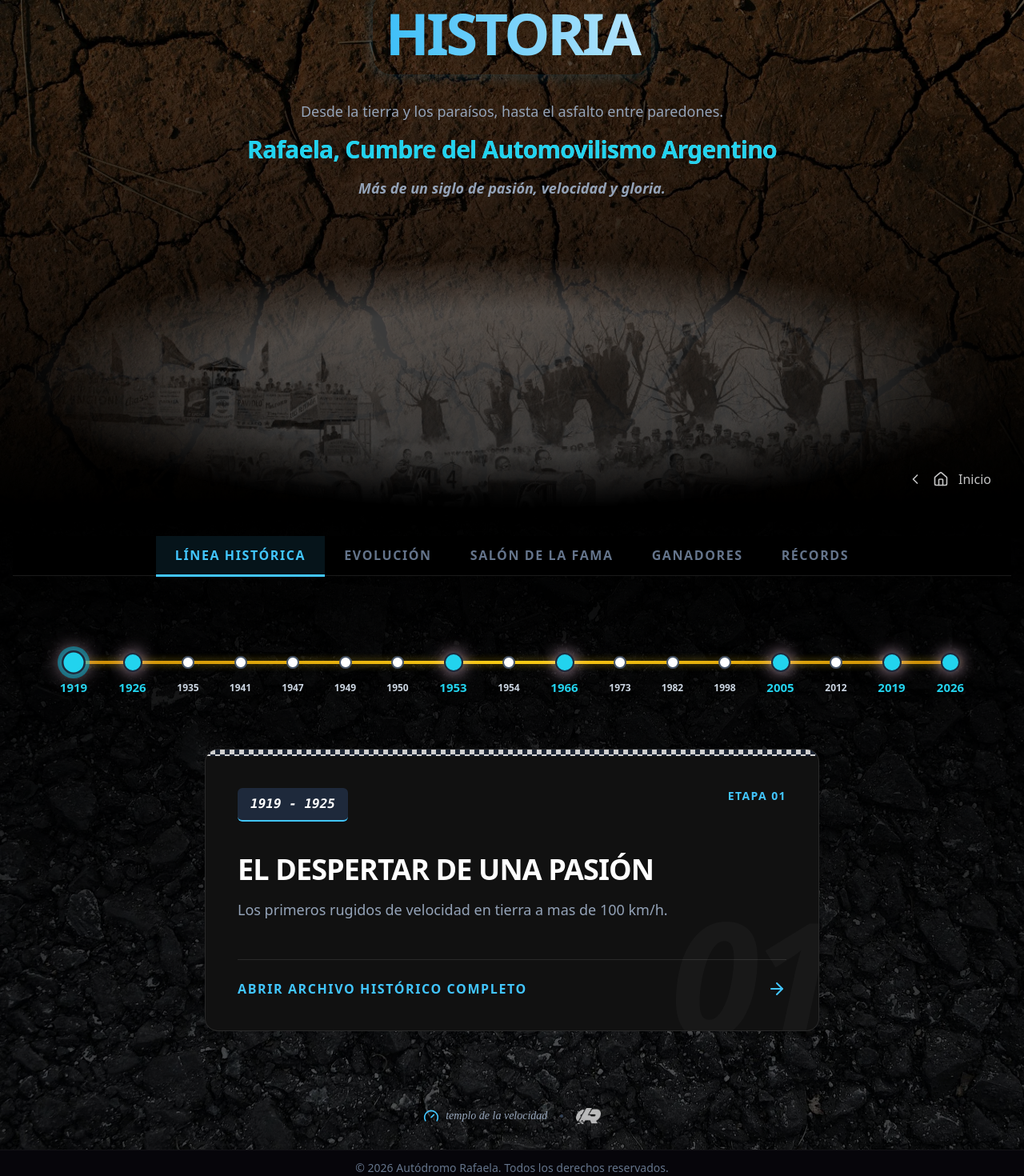
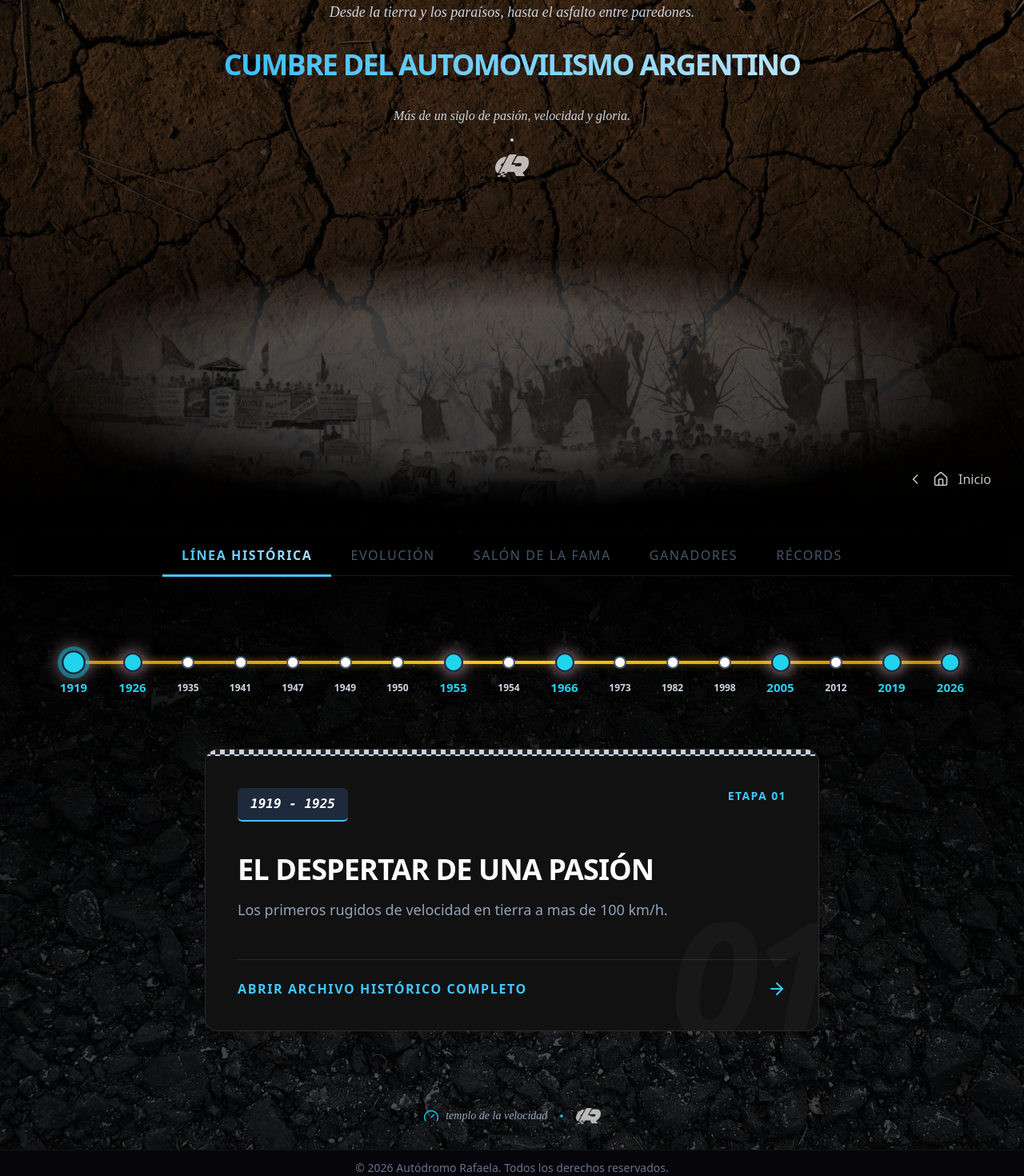
Before and after one commit to mardigitals/front-ovalo-fans, a React (Vite) app: page /historia/linea-historica in a window 1280 px wide. Shown: the part 160-1630 px from the top of the page at 80% size. Built offline with nearby package versions, Linux system fonts and the light colour scheme; a web font is replaced by a local one.

Commit message:
feat:cambios en ui

```diff
--- a/src/components/layout/HistoriaLayout.tsx
+++ b/src/components/layout/HistoriaLayout.tsx
@@ -3,6 +3,9 @@ import { NavLink, Outlet } from 'react-router-dom';
 import heroImage2 from '@/assets/images/hero-image-2.jpg';
 import ButtonHome from '@/components/ui/ButtonHome';
 import Footer from '@/components/ui/Footer';
+import LogoAutodromo from '@/assets/icons/logo-autodromo-horizontal-color.png';
+import logo from '@/assets/icons/logo-autodromo-negro.png';
+import logoDark from '@/assets/icons/logo-autodromo-blanco.png';
 
 const HistoriaLayout = () => {
   const [mostrarLogo, setMostrarLogo] = useState(true);
@@ -13,10 +16,10 @@ const HistoriaLayout = () => {
   }, []);
 
   const navClass = ({ isActive }: { isActive: boolean }) =>
-    `px-4 md:px-6 py-3 text-sm md:text-base font-black uppercase tracking-widest transition-all border-b-[3px] whitespace-nowrap ${
+    `px-4 md:px-6 py-3 text-sm md:text-base uppercase tracking-widest transition-all border-b-[3px] whitespace-nowrap ${
       isActive
-        ? 'border-institucional-celeste text-institucional-celeste bg-institucional-celeste/10' // Estilo activo (Celeste)
-        : 'border-transparent text-slate-500 hover:text-slate-800 dark:hover:text-white hover:border-slate-400' // Inactivo
+        ? 'border-institucional-celeste title-fan bg-institucional-celeste/10' // Estilo activo (Celeste)
+        : 'border-transparent text-slate-400 hover:text-slate-800 text-slate-600 dark:hover:text-white hover:border-slate-400' // Inactivo
     }`;
 
   return (
@@ -34,17 +37,19 @@ const HistoriaLayout = () => {
         <div className="relative flex flex-col items-center justify-center w-full min-h-[350px] max-w-4xl mx-auto">
             <div className={`absolute inset-0 flex items-center justify-center transition-all duration-1000 ease-in-out ${mostrarLogo ? 'opacity-100 blur-none scale-100 z-20' : 'opacity-0 blur-xl scale-110 -z-10'}`}>
                 <div className="inline-flex justify-center p-5 bg-white dark:bg-institucional-celeste/10 border border-slate-200 dark:border-institucional-celeste/30 rounded-3xl shadow-md dark:shadow-[0_0_20px_rgba(14,165,233,0.2)] mb-2 transition-all duration-300 hover:scale-105">
-                    <img src="src/assets/icons/logo-autodromo-horizontal-color.png" alt="Logo Autódromo Rafaela" className="justify-center h-auto max-w-full" />
+                    <img src={LogoAutodromo} alt="Logo Autódromo Rafaela" className="justify-center h-auto max-w-full" />
                 </div>
             </div>
 
             <div className={`absolute inset-0 flex flex-col items-center justify-center text-center space-y-4 transition-all duration-1000 ease-in-out delay-[400ms] ${!mostrarLogo ? 'opacity-100 z-20 translate-y-0' : 'opacity-0 -z-10 translate-y-4'}`}>
-                <h1 className="title-fan text-5xl md:text-7xl inline-flex px-4 py-4 shadow-[0_0_20px_rgba(14,165,233,0.2)] m-4 rounded-3xl border-slate-200 bg-white/5 backdrop-blur-sm">
-                    Historia
-                </h1>
-                <p className="text-fan text-sm md:text-lg">Desde la tierra y los paraísos, hasta el asfalto entre paredones.</p>
-                <h2 className="subtitle-fan text-2xl md:text-3xl text-cyan-600 dark:text-cyan-400">Rafaela, Cumbre del Automovilismo Argentino</h2>
-                <p className="text-fan mb-6"><em className="font-bold">Más de un siglo de pasión, velocidad y gloria.</em></p>
+                <p className="font-medium italic font-firma text-sm md:text-lg">Desde la tierra y los paraísos, hasta el asfalto entre paredones.</p>
+                <h2 className="title-fan text-lg md:p-4 md:text-4xl uppercase p-1">Cumbre del Automovilismo Argentino</h2>
+                <p className="font-medium italic font-firma mb-3">Más de un siglo de pasión, velocidad y gloria.</p>
+                <div className="md:block w-1 h-1 bg-slate-700 dark:bg-slate-300 rounded-full" />
+                    <div className="flex items-center gap-2">
+                    <img src={logo} alt="Logo Autódromo" className="h-7 w-auto dark:hidden opacity-70" />
+                    <img src={logoDark} alt="Logo Autódromo" className="h-7 w-auto hidden dark:block opacity-70" />
+                </div>
             </div>
         </div>
 
--- a/src/components/ui/Footer.tsx
+++ b/src/components/ui/Footer.tsx
@@ -7,11 +7,11 @@ const Footer = () => {
 
         <footer className="relative z-10 flex flex-col md:flex-row items-center justify-center gap-4 text-slate-500 dark:text-slate-400 font-medium italic pb-8 pt-4 text-sm font-firma w-full">
             <div className="flex items-center gap-2">
-                <Gauge size={20} className="text-institucional-celeste" /> templo de la velocidad
+                <Gauge size={20} className="text-cyan-400 dark:text-cyan-500" /> templo de la velocidad
             </div>
-            <div className="hidden md:block w-1 h-1 bg-slate-300 dark:bg-slate-700 rounded-full" />
+            <div className="hidden md:block w-1 h-1 bg-cyan-400 dark:bg-cyan-500 rounded-full" />
             <div className="flex items-center gap-2">
-                <img src={logo} alt="Logo Autódromo" className="h-5 w-auto dark:hidden opacity-70" />
+                <img src={logo} alt="Logo Autódromo" className="h-5 w-auto dark:hidden opacity-40" />
                 <img src={logoDark} alt="Logo Autódromo" className="h-5 w-auto hidden dark:block opacity-70" />
             </div>
         </footer>
```
